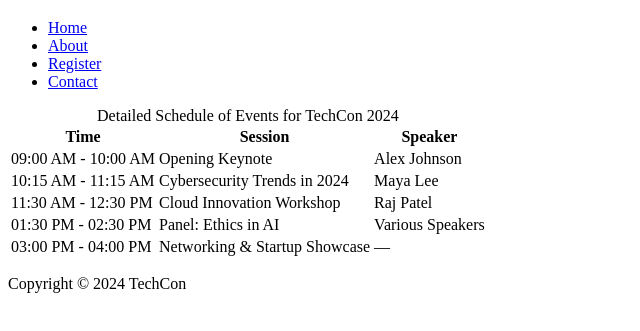
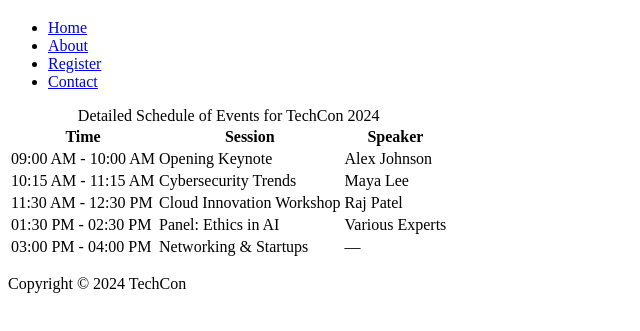
Before and after one commit to kobinaDev1/TechCon_HTML, a plain HTML site: page techcon_website/schedule.html in a window 1280 px wide. Shown: the part 61-392 px from the top of the page, without its empty margins (0-640 px from the left). Drawn offline with Linux system fonts and the light colour scheme.

Commit message:
Updated schedule.html file.

```diff
--- a/techcon_website/schedule.html
+++ b/techcon_website/schedule.html
@@ -22,6 +22,7 @@
 
   <!-- Main Content -->
   <main>
+    <section>
       <table>
         <caption>Detailed Schedule of Events for TechCon 2024</caption>
         <thead>
@@ -39,7 +40,7 @@
           </tr>
           <tr>
             <td>10:15 AM - 11:15 AM</td>
-          <td>Cybersecurity Trends in 2024</td>
+            <td>Cybersecurity Trends</td>
             <td>Maya Lee</td>
           </tr>
           <tr>
@@ -50,15 +51,16 @@
           <tr>
             <td>01:30 PM - 02:30 PM</td>
             <td>Panel: Ethics in AI</td>
-          <td>Various Speakers</td>
+            <td>Various Experts</td>
           </tr>
           <tr>
             <td>03:00 PM - 04:00 PM</td>
-          <td>Networking & Startup Showcase</td>
+            <td>Networking & Startups</td>
             <td>—</td>
           </tr>
         </tbody>
       </table>
+    </section>
   </main>
 
   <!-- Footer Section -->
```
Lines whose indentation alone changed are shown as unchanged.
